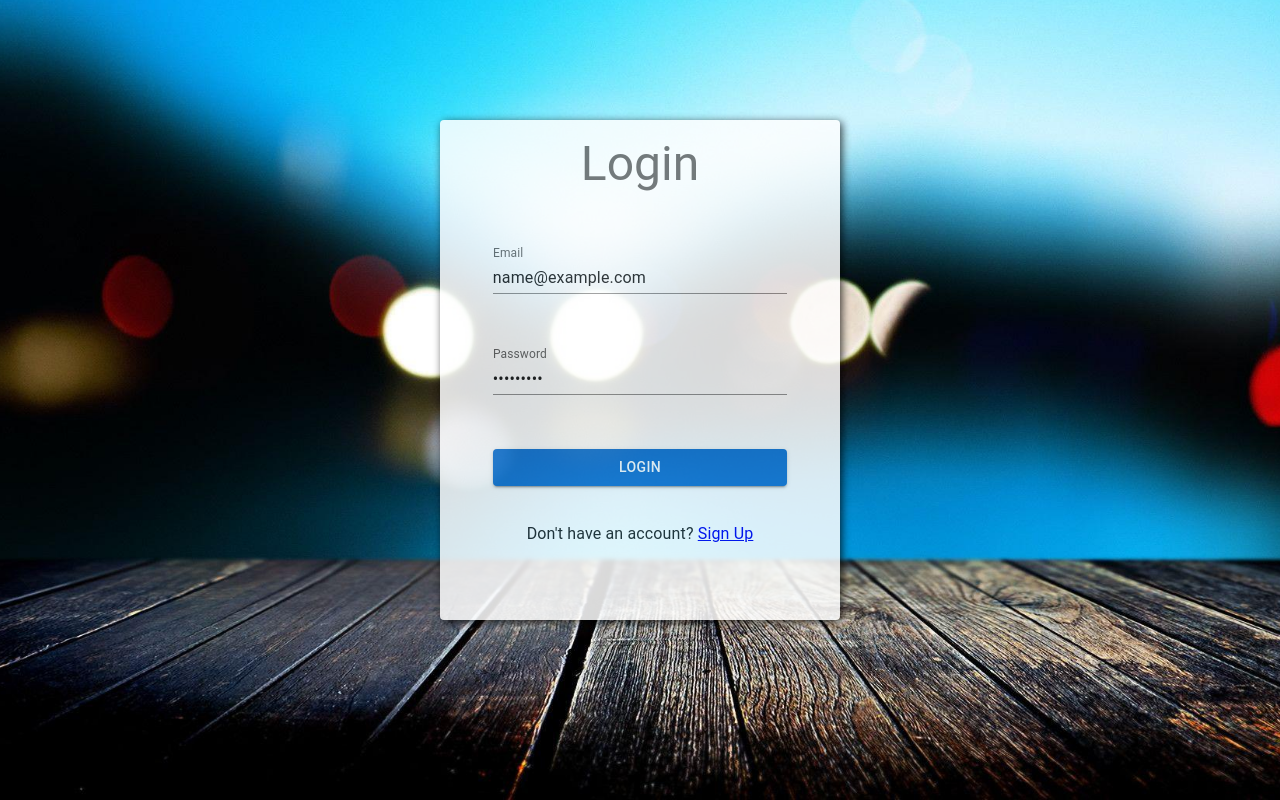
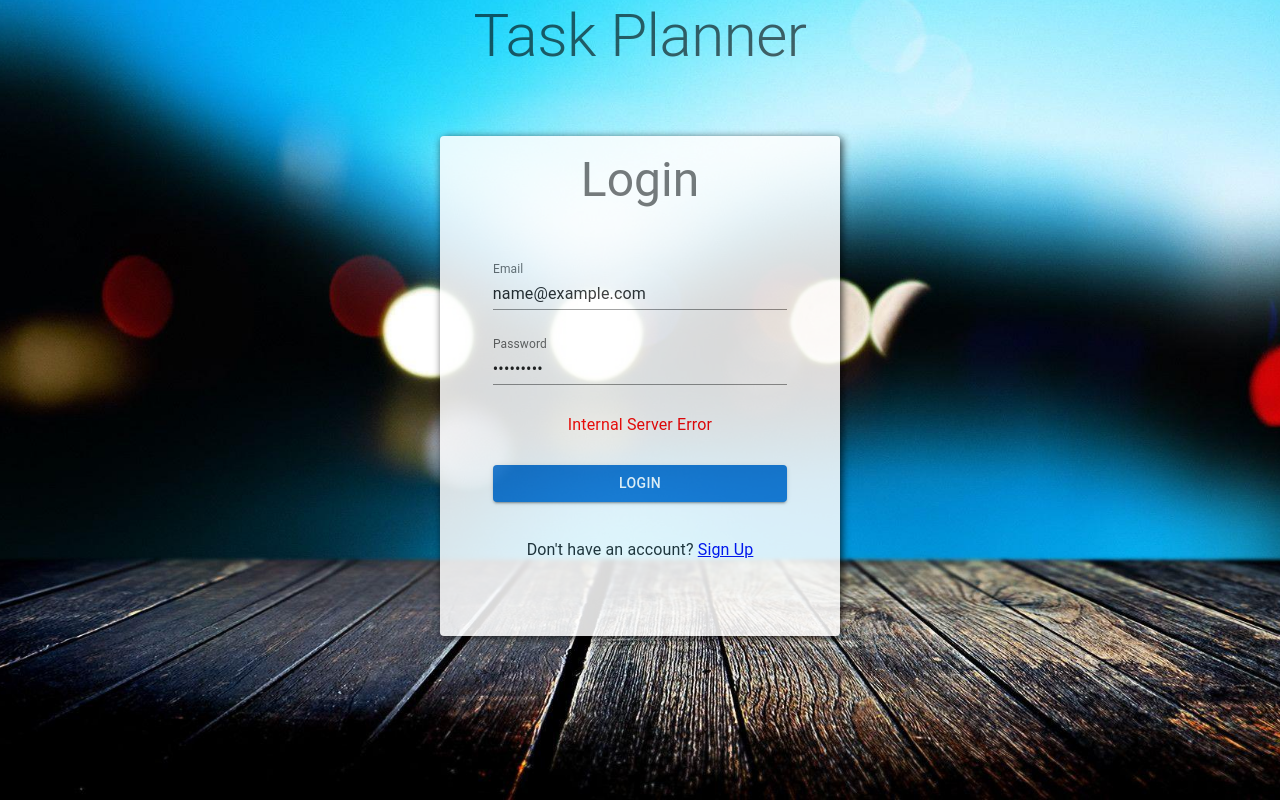
Before and after one commit to GROUP-03/TaskPlanner_AI, a React (Create React App) app in the folder Frontend/: page /login in a window 1280 px wide. Both pictures are taken after typing "name@example.com", "Sample123" into the empty fields and a click on the button "LOGIN". Built offline with nearby package versions, Linux system fonts and the light colour scheme; no server answers.

Commit message:
updated login page

```diff
--- a/Frontend/src/components/Login.js
+++ b/Frontend/src/components/Login.js
@@ -7,8 +7,10 @@ import logInWalpaper from "../assets/login-wallpaper.jpg"
 export const Login = () => {
     const navigate = useNavigate()
 
+
     const [email, setEmail] = useState()
     const [pass, setPass] = useState()
+    const [resMessage, setResMessage] = useState()
 
 
     const handleEmailUpdate = (event) => {
@@ -27,13 +29,21 @@ export const Login = () => {
             console.log('POST Request Response:', response);//
             if(response['data']['Message']=='Success')
             {
-            // add if condition response is success then
+
             sessionStorage.setItem("user",JSON.stringify(email))
-            navigate("/upload_data")}
+            navigate("/Home")}
+            if(response['data']['Message']=='Failed')
+            {
+                setResMessage('Email or password is incorrect or Email does not exist')
+                setEmail('')
+                setPass('')
+            //navigate("/login")}
+            //window.location.reload();
+            console.log('Email or password is incorrect or Email does not exist');
 
-
-          })
-          .catch(error => console.error('Error:', error));
+          }})
+          .catch(error => {console.error('Error:', error)
+          setResMessage('Internal Server Error')});
 
     };
 
@@ -46,7 +56,10 @@ export const Login = () => {
             backgroundRepeat: "no-repeat",
             backgroundPosition: "center center"
         }} >
-        <Card  sx={{ minWidth: 275, marginLeft: "auto", marginRight: "auto", marginTop: 15, height: 500, maxWidth: 400, opacity: 0.85, boxShadow: "2px 2px 8px" }}>
+            <Typography variant="h2" color="text.secondary" >
+                 Task Planner
+                </Typography>
+        <Card  sx={{ minWidth: 275, marginLeft: "auto", marginRight: "auto", marginTop: 8, height: 500, maxWidth: 400, opacity: 0.85, boxShadow: "2px 2px 8px" }}>
             <CardContent>
                 <Typography variant="h3" color="text.secondary" gutterBottom>
                     Login
@@ -61,6 +74,7 @@ export const Login = () => {
                         <InputLabel htmtlFor="password">Password</InputLabel>
                         <Input type='password' required='true' onChange={handlePassUpdate} id="password" aria-describedby="password-helper-text" sx={{ width: "100%" }} />
                     </FormControl>
+                    {resMessage && <Typography color={'red'}>{resMessage}</Typography>}
                     <Button type='submit' variant='contained'>Login</Button>
                 </form>
                 <Typography>Don't have an account? <a href="/signup">Sign Up</a></Typography>
```
